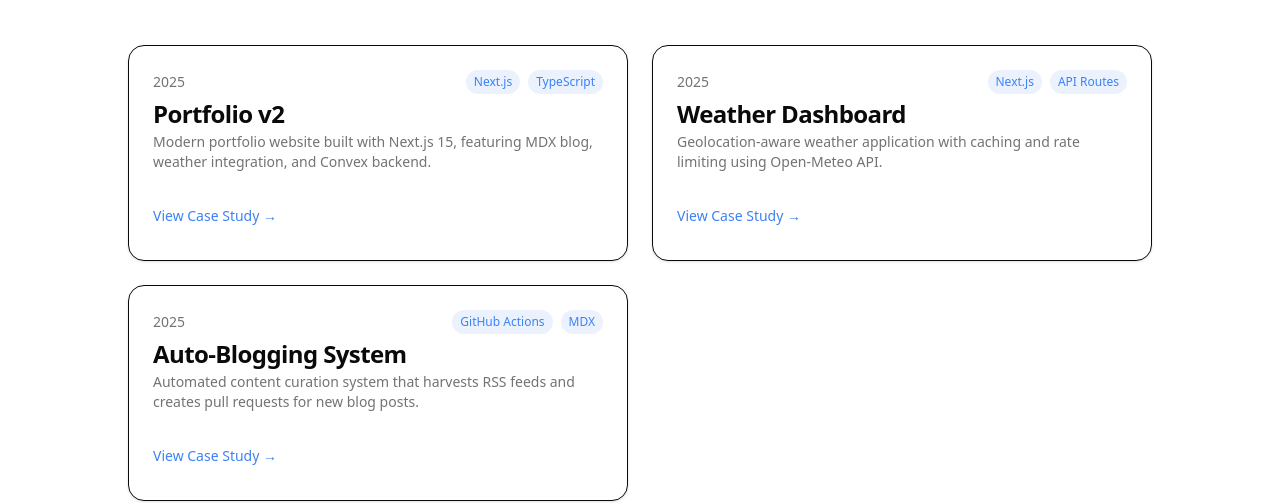
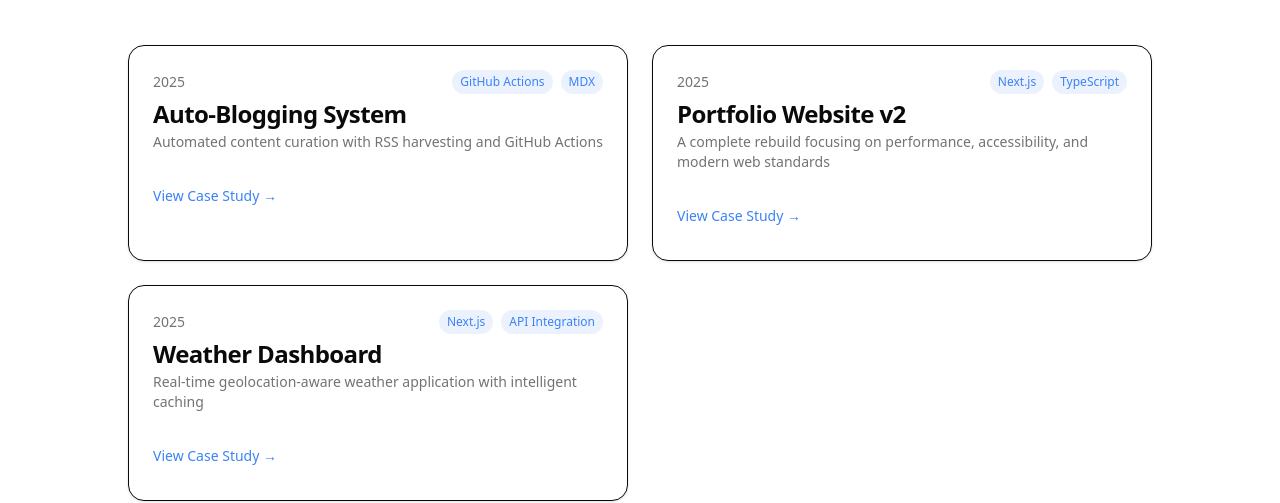
Before and after one commit to phugialy/2025WebPorfolio, a Next.js app: page /work in a window 1280 px wide. Shown: the part 224-727 px from the top of the page. Built offline with nearby package versions, Linux system fonts and the light colour scheme; no server answers.

Commit message:
fix: connect work page to MDX files and add typography plugin for proper case study styling

```diff
--- a/app/work/page.tsx
+++ b/app/work/page.tsx
@@ -2,37 +2,15 @@ import Link from "next/link";
 import { Navigation } from "@/components/navigation";
 import { Card, CardContent, CardDescription, CardHeader, CardTitle } from "@/components/ui/card";
 import { Button } from "@/components/ui/button";
+import { getAllWork } from "@/lib/work";
 
 export const metadata = {
   title: "Work",
   description: "Portfolio of projects and case studies.",
 };
 
-const projects = [
-  {
-    slug: "portfolio-v2",
-    title: "Portfolio v2",
-    description: "Modern portfolio website built with Next.js 15, featuring MDX blog, weather integration, and Convex backend.",
-    tags: ["Next.js", "TypeScript", "Tailwind", "Convex"],
-    year: "2025",
-  },
-  {
-    slug: "weather-dashboard",
-    title: "Weather Dashboard",
-    description: "Geolocation-aware weather application with caching and rate limiting using Open-Meteo API.",
-    tags: ["Next.js", "API Routes", "Geolocation"],
-    year: "2025",
-  },
-  {
-    slug: "auto-blogging-system",
-    title: "Auto-Blogging System",
-    description: "Automated content curation system that harvests RSS feeds and creates pull requests for new blog posts.",
-    tags: ["GitHub Actions", "MDX", "Automation"],
-    year: "2025",
-  },
-];
-
 export default function WorkPage() {
+  const projects = getAllWork();
   return (
     <>
       <Navigation />
@@ -51,9 +29,9 @@ export default function WorkPage() {
                 <Card className="h-full hover:shadow-lg transition-all duration-300 group">
                   <CardHeader>
                     <div className="flex items-center justify-between mb-2">
-                      <span className="text-sm text-muted-foreground">{project.year}</span>
+                      <span className="text-sm text-muted-foreground">{project.frontmatter.year || "2025"}</span>
                       <div className="flex gap-2">
-                        {project.tags.slice(0, 2).map((tag) => (
+                        {project.frontmatter.tags && project.frontmatter.tags.slice(0, 2).map((tag) => (
                           <span
                             key={tag}
                             className="px-2 py-1 bg-primary/10 text-primary rounded text-xs"
@@ -64,9 +42,9 @@ export default function WorkPage() {
                       </div>
                     </div>
                     <CardTitle className="group-hover:text-primary transition-colors">
-                      {project.title}
+                      {project.frontmatter.title}
                     </CardTitle>
-                    <CardDescription>{project.description}</CardDescription>
+                    <CardDescription>{project.frontmatter.description}</CardDescription>
                   </CardHeader>
                   <CardContent>
                     <Button variant="link" className="p-0">
--- a/tailwind.config.ts
+++ b/tailwind.config.ts
@@ -7,6 +7,7 @@ const config: Config = {
     "./components/**/*.{js,ts,jsx,tsx,mdx}",
     "./app/**/*.{js,ts,jsx,tsx,mdx}",
   ],
+  plugins: [require("@tailwindcss/typography")],
 };
 
 export default config;
```
Also changed, not shown: package.json (+20 -19 lines), 1 other file (tests, documents, lock files or other folders).
